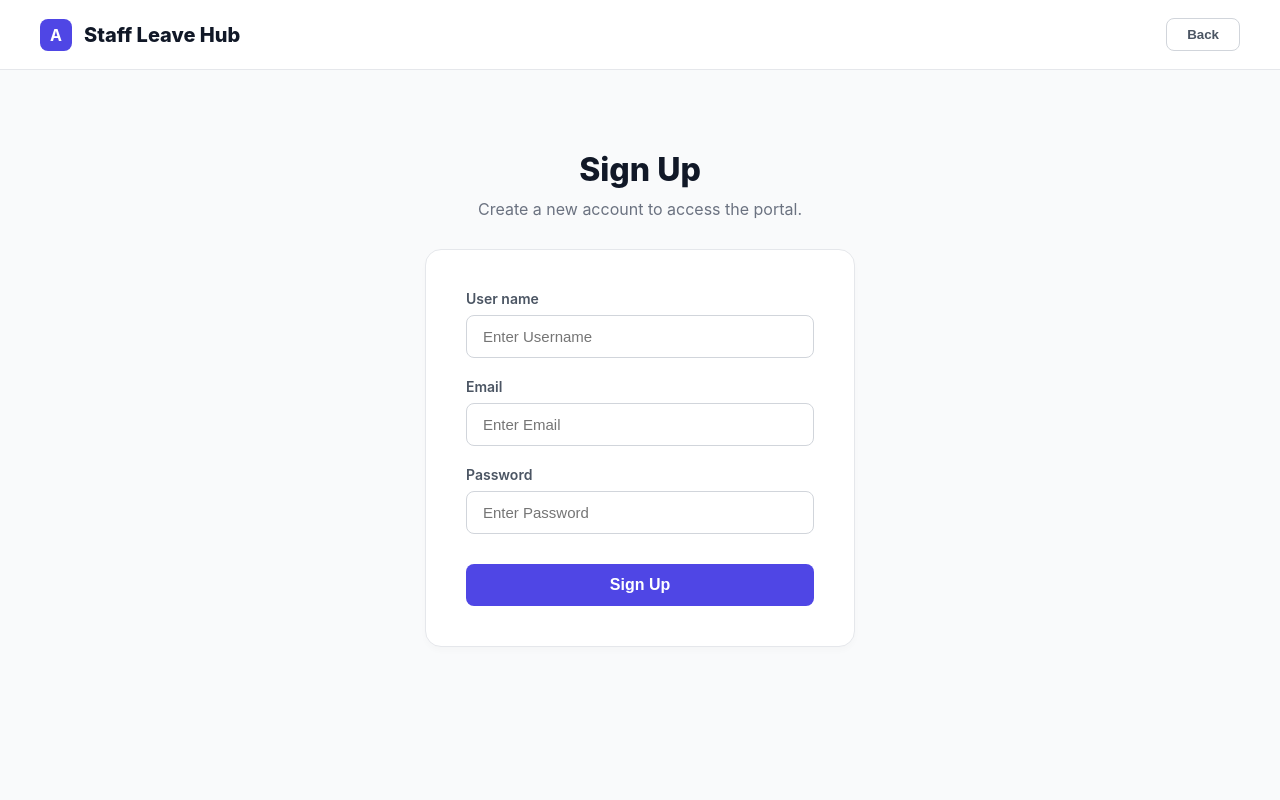
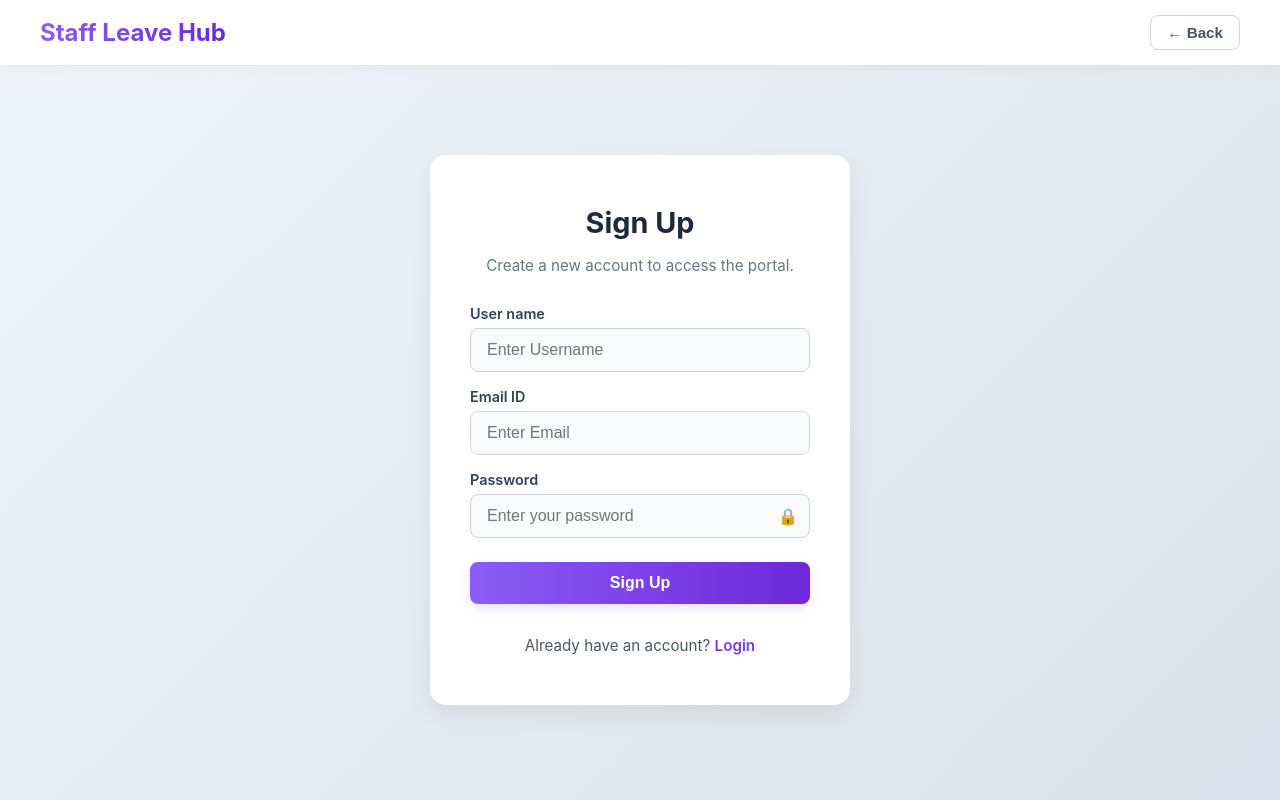
Before and after one commit to Punith19-17/Staff_Leave_Hub, a React (Create React App) app in the folder staff/: page /A_Signup in a window 1280 px wide. Built offline with nearby package versions, Linux system fonts and the light colour scheme.

Commit message:
Fixed session store

```diff
--- a/staff/src/admin_components/A_Signup.js
+++ b/staff/src/admin_components/A_Signup.js
@@ -1,15 +1,20 @@
 import React, { useState } from "react";
+import { useNavigate } from "react-router-dom";
 
-function Signup() {
+const Signup = () => {
   const [username, setUsername] = useState("");
   const [email, setEmail] = useState("");
   const [password, setPassword] = useState("");
+  const [showPassword, setShowPassword] = useState(false);
+  const [isLoading, setIsLoading] = useState(false);
+
+  const navigate = useNavigate();
 
   const handleSubmit = async (e) => {
     e.preventDefault();
+    setIsLoading(true);
 
     try {
-
       const response = await fetch(
         "https://staff-leave-hub.onrender.com/signup",
         {
@@ -28,125 +33,270 @@ const handleSubmit = async (e) => {
       const data = await response.json();
 
       if (response.ok) {
-
         alert(data.message);
-
         setUsername("");
         setEmail("");
         setPassword("");
-
       } else {
-
         alert(data.message || "Signup failed");
-
       }
-
     } catch (error) {
-
       console.error("SIGNUP ERROR:", error);
-
       alert("Server error");
-
+    } finally {
+      setIsLoading(false);
     }
   };
 
   return (
-    <>
-      <style>{`
-        * { margin: 0; padding: 0; box-sizing: border-box; }
-        body, html { font-family: 'Inter', 'Segoe UI', Tahoma, Geneva, Verdana, sans-serif; background: #F9FAFB; }
-        .container { min-height: 100vh; background: #F9FAFB; display: flex; flex-direction: column; }
-        .navbar { height: 70px; background: #FFFFFF; border-bottom: 1px solid #E5E7EB; display: flex; align-items: center; justify-content: space-between; padding: 0 40px; position: sticky; top: 0; z-index: 10; }
-        .brand { font-size: 20px; font-weight: 800; color: #111827; display: flex; align-items: center; gap: 12px; }
-        .logo-icon { background: #4F46E5; color: white; width: 32px; height: 32px; border-radius: 8px; display: flex; align-items: center; justify-content: center; font-size: 16px; font-weight: bold; }
-        .back-btn { background: #FFFFFF; color: #4B5563; border: 1px solid #D1D5DB; padding: 8px 20px; border-radius: 8px; font-weight: 600; cursor: pointer; transition: all 0.2s ease; }
-        .back-btn:hover { background: #F3F4F6; }
+    <div style={styles.page}>
+      <header style={styles.headerBar}>
+        <div style={styles.headerTitle}>Staff Leave Hub</div>
+        <button
+          style={styles.backButton}
+          onMouseOver={(e) => Object.assign(e.target.style, styles.backButtonHover)}
+          onMouseOut={(e) => Object.assign(e.target.style, styles.backButton)}
+          onClick={() => navigate(-1)}
+        >
+          ← Back
+        </button>
+      </header>
 
-        .main-content { padding: 40px 60px; max-width: 550px; margin: 40px auto 0; width: 100%; }
+      <div style={styles.card}>
+        <h2 style={styles.cardTitle}>Sign Up</h2>
+        <p style={styles.cardSubtitle}>Create a new account to access the portal.</p>
 
-        .page-header { margin-bottom: 30px; text-align: center; }
-        .page-title { font-size: 32px; font-weight: 800; color: #111827; margin: 0 0 10px 0; }
-        .page-subtitle { font-size: 16px; color: #6B7280; margin: 0; }
-
-        .form-card { background: #FFFFFF; padding: 40px; border-radius: 16px; border: 1px solid #E5E7EB; box-shadow: 0 4px 6px rgba(0,0,0,0.02); }
-        .form-grid { display: grid; grid-template-columns: 1fr; gap: 20px; }
-
-        .input-group { display: flex; flex-direction: column; gap: 8px; }
-        .input-label { font-size: 14px; font-weight: 600; color: #4B5563; }
-        .form-input { padding: 12px 16px; border: 1px solid #D1D5DB; border-radius: 8px; outline: none; font-size: 15px; color: #111827; background: #FFFFFF; width: 100%; transition: border-color 0.2s ease; }
-        .form-input:focus { border-color: #4F46E5; }
-
-        .btn-container { display: flex; justify-content: center; gap: 16px; margin-top: 30px; }
-        .primary-btn { background: #4F46E5; color: white; border: none; padding: 12px 30px; border-radius: 8px; font-weight: 600; cursor: pointer; font-size: 16px; transition: all 0.2s ease; width: 100%; }
-        .primary-btn:hover { opacity: 0.9; transform: translateY(-1px); }
-      `}</style>
-
-      <div className="container">
-        <nav className="navbar">
-          <div className="brand">
-            <div className="logo-icon">A</div>
-            Staff Leave Hub
-          </div>
-          <button type="button" className="back-btn" onClick={() => window.history.back()}>
-            Back
-          </button>
-        </nav>
-
-        <main className="main-content">
-          <div className="page-header">
-            <h1 className="page-title">Sign Up</h1>
-            <p className="page-subtitle">Create a new account to access the portal.</p>
-          </div>
-
-          <div className="form-card">
-            <form onSubmit={handleSubmit}>
-              <div className="form-grid">
-                <div className="input-group">
-                  <label className="input-label">User name</label>
+        <form onSubmit={handleSubmit} style={styles.form}>
+          <div style={styles.inputGroup}>
+            <label style={styles.label}>User name</label>
             <input
               type="text"
               placeholder="Enter Username"
-                    className="form-input"
+              style={styles.input}
+              onFocus={(e) => (e.target.style.borderColor = "#8b5cf6")}
+              onBlur={(e) => (e.target.style.borderColor = "#cbd5e1")}
               value={username}
               onChange={(e) => setUsername(e.target.value)}
               required
+              disabled={isLoading}
             />
           </div>
 
-                <div className="input-group">
-                  <label className="input-label">Email</label>
+          <div style={styles.inputGroup}>
+            <label style={styles.label}>Email ID</label>
             <input
               type="email"
               placeholder="Enter Email"
-                    className="form-input"
+              style={styles.input}
+              onFocus={(e) => (e.target.style.borderColor = "#8b5cf6")}
+              onBlur={(e) => (e.target.style.borderColor = "#cbd5e1")}
               value={email}
               onChange={(e) => setEmail(e.target.value)}
               required
+              disabled={isLoading}
             />
           </div>
 
-                <div className="input-group">
-                  <label className="input-label">Password</label>
+          <div style={styles.inputGroup}>
+            <label style={styles.label}>Password</label>
+            <div style={{ position: "relative" }}>
               <input
-                    type="password"
-                    placeholder="Enter Password"
-                    className="form-input"
+                type={showPassword ? "text" : "password"}
+                placeholder="Enter your password"
+                style={{...styles.input, paddingRight: "40px"}}
+                onFocus={(e) => (e.target.style.borderColor = "#8b5cf6")}
+                onBlur={(e) => (e.target.style.borderColor = "#cbd5e1")}
                 value={password}
                 onChange={(e) => setPassword(e.target.value)}
                 required
+                disabled={isLoading}
               />
+              <span
+                style={styles.eyeIcon}
+                onClick={() => setShowPassword(!showPassword)}
+                title={showPassword ? "Hide password" : "Show password"}
+              >
+                {showPassword ? "🔓" : "🔒"}
+              </span>
             </div>
           </div>
 
-              <div className="btn-container">
-                <button type="submit" className="primary-btn">Sign Up</button>
+          <button
+            type="submit"
+            style={isLoading ? styles.loadingButton : styles.button}
+            onMouseOver={(e) => !isLoading && (e.target.style.background = styles.buttonHover.background)}
+            onMouseOut={(e) => !isLoading && (e.target.style.background = styles.button.background)}
+            disabled={isLoading}
+          >
+            {isLoading ? "Signing up..." : "Sign Up"}
+          </button>
+
+          <div style={styles.signupContainer}>
+            <span>Already have an account? </span>
+            <span
+              onClick={() => navigate("/Login")}
+              style={{...styles.linkBold, cursor: "pointer"}}
+            >
+              Login
+            </span>
           </div>
         </form>
       </div>
-        </main>
     </div>
-    </>
   );
+};
+
+const styles = {
+  page: {
+    margin: "0",
+    padding: "0",
+    fontFamily: "'Inter', 'Segoe UI', Tahoma, Geneva, Verdana, sans-serif",
+    background: "linear-gradient(135deg, #f0f4f8 0%, #d9e2ec 100%)",
+    height: "100vh", /* Forces to viewport height */
+    display: "flex",
+    flexDirection: "column",
+    alignItems: "center",
+    justifyContent: "center",
+    position: "relative",
+    overflow: "hidden" /* Kills any unwanted scrollbars */
+  },
+  headerBar: {
+    width: "100%",
+    background: "white",
+    padding: "15px 40px",
+    position: "absolute",
+    top: 0,
+    left: 0,
+    display: "flex",
+    justifyContent: "space-between",
+    alignItems: "center",
+    boxShadow: "0 2px 10px rgba(0,0,0,0.05)",
+    boxSizing: "border-box",
+  },
+  headerTitle: {
+    fontSize: "1.5rem",
+    fontWeight: "700",
+    background: "linear-gradient(to right, #8b5cf6, #6d28d9)",
+    WebkitBackgroundClip: "text",
+    WebkitTextFillColor: "transparent",
+  },
+  backButton: {
+    padding: "8px 16px",
+    fontSize: "0.95rem",
+    cursor: "pointer",
+    border: "1px solid #cbd5e1",
+    backgroundColor: "white",
+    color: "#475569",
+    borderRadius: "8px",
+    transition: "all 0.2s ease",
+    fontWeight: "600",
+    display: "flex",
+    alignItems: "center",
+    gap: "6px",
+  },
+  backButtonHover: {
+    backgroundColor: "#f8fafc",
+    color: "#1e293b",
+    borderColor: "#94a3b8",
+  },
+  card: {
+    background: "white",
+    padding: "50px 40px",
+    borderRadius: "16px",
+    boxShadow: "0 10px 25px rgba(0, 0, 0, 0.08)",
+    width: "420px",
+    maxWidth: "90%",
+    textAlign: "center",
+    marginTop: "60px",
+    boxSizing: "border-box",
+  },
+  cardTitle: {
+    fontSize: "1.8rem",
+    fontWeight: "700",
+    color: "#1e293b",
+    marginBottom: "8px",
+    marginTop: "0",
+  },
+  cardSubtitle: {
+    color: "#64748b",
+    fontSize: "0.95rem",
+    marginBottom: "30px",
+  },
+  form: {
+    display: "flex",
+    flexDirection: "column",
+    gap: "16px",
+  },
+  inputGroup: {
+    textAlign: "left",
+  },
+  label: {
+    fontWeight: "600",
+    fontSize: "0.9rem",
+    color: "#334155",
+    display: "block",
+    marginBottom: "6px",
+  },
+  input: {
+    width: "100%",
+    padding: "12px 16px",
+    border: "1px solid #cbd5e1",
+    borderRadius: "8px",
+    fontSize: "1rem",
+    backgroundColor: "#f8fafc",
+    color: "#1e293b",
+    outline: "none",
+    transition: "all 0.2s ease",
+    boxSizing: "border-box",
+  },
+  eyeIcon: {
+    position: "absolute",
+    right: "12px",
+    top: "50%",
+    transform: "translateY(-50%)",
+    cursor: "pointer",
+    fontSize: "1rem",
+    color: "#64748b",
+  },
+  button: {
+    width: "100%",
+    padding: "12px",
+    border: "none",
+    background: "linear-gradient(to right, #8b5cf6, #6d28d9)",
+    color: "white",
+    fontSize: "1rem",
+    borderRadius: "8px",
+    cursor: "pointer",
+    transition: "0.2s",
+    fontWeight: "600",
+    marginTop: "8px",
+    boxShadow: "0 4px 12px rgba(139, 92, 246, 0.2)",
+  },
+  buttonHover: {
+    background: "linear-gradient(to right, #7c3aed, #5b21b6)",
+  },
+  loadingButton: {
+    width: "100%",
+    padding: "12px",
+    border: "none",
+    background: "linear-gradient(to right, #94a3b8, #64748b)",
+    color: "white",
+    fontSize: "1rem",
+    borderRadius: "8px",
+    cursor: "not-allowed",
+    fontWeight: "600",
+    marginTop: "8px",
+  },
+  signupContainer: {
+    marginTop: "16px",
+    fontSize: "0.95rem",
+    color: "#475569",
+  },
+  linkBold: {
+    color: "#7c3aed",
+    textDecoration: "none",
+    fontWeight: "600",
   }
+};
 
 export default Signup;
```
Lines whose indentation alone changed are shown as unchanged.
